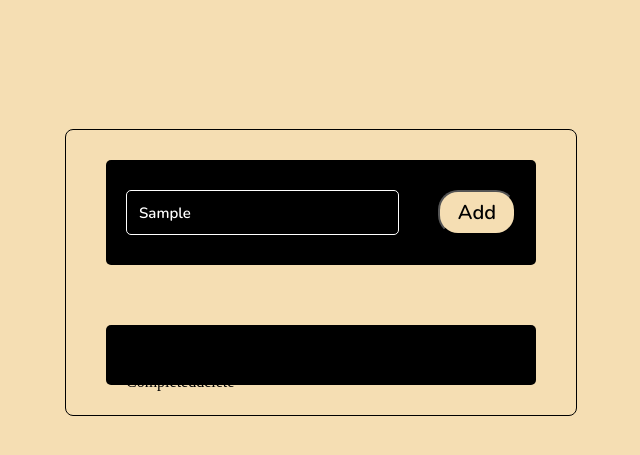
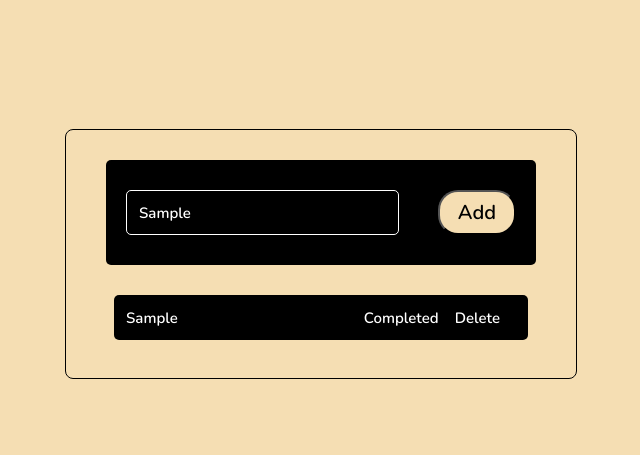
Before and after one commit to trup12c/ToDo_List, a plain HTML site: page index.html in a window 1280 px wide. Both pictures are taken after typing "Sample" into the empty fields and a click on the button "Add". Shown: the part 111-566 px from the top of the page, without its empty margins (319-959 px from the left). Drawn offline with nearby package versions, Linux system fonts and the light colour scheme.

Commit message:
Added styles and working on functionality of buttons

```diff
--- a/script.js
+++ b/script.js
@@ -16,7 +16,7 @@ button.addEventListener('click', function(event){
 
         // for creating list
         let new_todo = document.createElement('li');
-        new_todo.textContent = 'hey';
+        new_todo.textContent = input.value;
         new_todo.classList.add('todo_item');
         todo_div.appendChild(new_todo);
 
@@ -28,34 +28,31 @@ button.addEventListener('click', function(event){
 
         //check delete button
         let delete_Btn = document.createElement('btn');
-        delete_Btn.textContent = 'delete';
+        delete_Btn.textContent = 'Delete';
         delete_Btn.classList.add('delete-Btn');
         todo_div.appendChild(delete_Btn);
 
         //append to list
         tasks.appendChild(todo_div);
 
-        console.log('hello');
-
     }
 
 })
 
+document.addEventListener('click', function(event){
+    let task = event.target;
+    if(task.classList[0] === 'delete-Btn'){
+        task.remove();
+    }
+})
 
-
-
-
-
-
-
-
-
-
-
-
-
-
+document.addEventListener('click', function(event){
+    let task = event.target;
+    if(task.classList[0] === 'completed-Btn'){
+        task.style.textDecoration = 'line-through';
+    }
+})
 
 document.addEventListener('keydown', function(event){
-    console.log(event);
+    //console.log(event);
 })
--- a/styles.css
+++ b/styles.css
@@ -56,7 +56,6 @@ h1{
     width: 20%;
     border-radius: 20px;
     background-color: wheat;
-    cursor: pointer;
     font-size: 20px;
     font-family: 'Nunito';
     transition: all 0.3s ease;
@@ -69,13 +68,44 @@ h1{
 
 /* new task styling */
 
-#tasks{
-    background-color: black;
-    height: 50px;
-    padding: 30px 20px;
-    margin-top: 60px;
-    border-radius: 5px;
-    width: 100%;
-    position: relative;
+ #tasks{
+    margin-top: 30px;
     list-style: none;
  }
+
+.todo{
+    margin: 0.5rem;
+    height: 45px;
+    background: black;
+    color: white;
+    border-radius: 5px;
+    font-size: 15px;
+    font-family: 'Nunito';
+    display: flex;
+    align-items: center;
+    justify-content: space-between;
+    padding: 12px;
+    transition: all 0.3s ease;
+}
+
+.todo li {
+    flex: 1;
+}
+
+ .complete-btn, .delete-btn{
+    padding: 1rem;
+ }
+
+ .completed-btn:hover{
+    color: lightgreen;
+    align-items: center;
+    transition: all 0.3s ease;
+    cursor: pointer;
+ }
+
+ .delete-btn:hover{
+    color: coral;
+    align-items: center;
+    transition: all 0.3s ease;
+    cursor: pointer;
+ }
```
